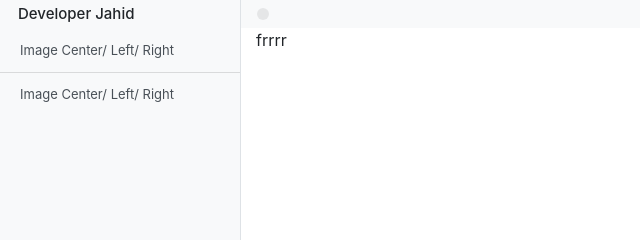
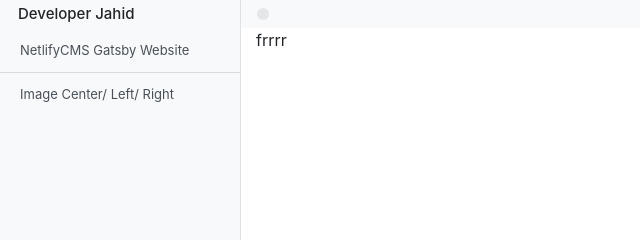
Before and after one commit to thejahid/djdocs, a Gatsby site: page / in a window 1280 px wide. Shown: the top 240 px of the page, 0-640 px from the left. Built offline with nearby package versions, Linux system fonts and the light colour scheme; Gatsby itself is replaced by a stand-in of ours.

Commit message:
Update Doc “image-center-left-right-1”

````diff
--- a/doc/image-center-left-right-1.md
+++ b/doc/image-center-left-right-1.md
@@ -1,7 +1,7 @@
 ---
-path: /doc/image-center
+path: /doc/netlifycms-gatsby
 date: 2020-04-10T04:47:52.036Z
-title: Image Center/ Left/ Right
+title: NetlifyCMS Gatsby Website
 ---
 1. Create New Project:
 
@@ -23,13 +23,9 @@ module.exports = {
 }
 ```
 
-3. Then create a `static/admin `directory and a `config.yml `file in it.
-
-   <!--StartFragment-->
+3. Then create a `static/admin`directory and a `config.yml`file in it.
 
    .static/admin/config.yml
-
-   <!--EndFragment-->
 
 <!--StartFragment-->
 
````
